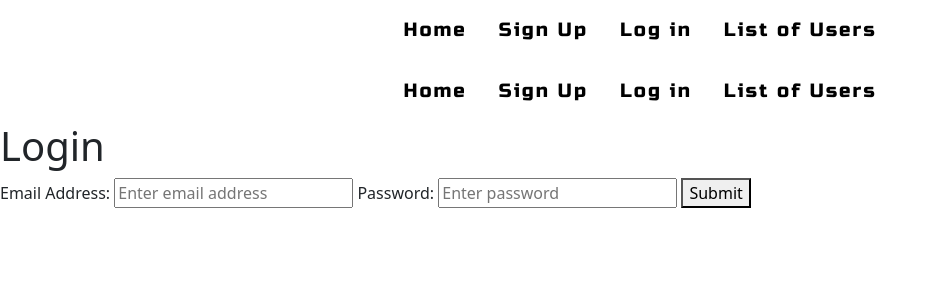
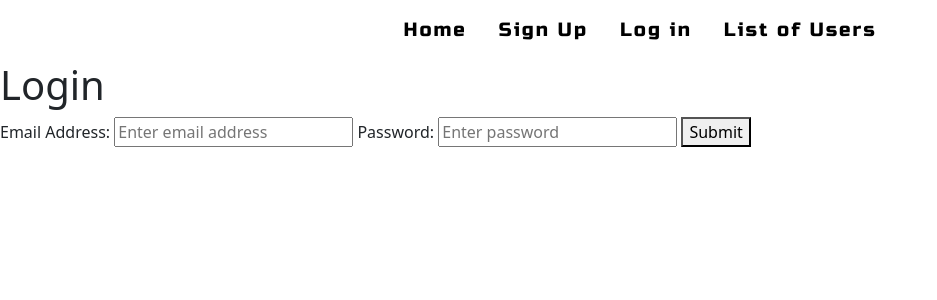
Before and after one commit to NgataiCherrington/introAppDev-assignment-chernj1-frontEnd, a SvelteKit app in the folder introAppDev-frontEnd-Assignment/: page /auth/login in a window 1280 px wide. Shown: the top 300 px of the page, without its empty margins (0-937 px from the left). Built offline with nearby package versions, Linux system fonts and the light colour scheme; a web font is replaced by a local one.

Commit message:
Delete navbar from login form page

```diff
--- a/introAppDev-frontEnd-Assignment/src/routes/auth/login/+page.svelte
+++ b/introAppDev-frontEnd-Assignment/src/routes/auth/login/+page.svelte
@@ -1,9 +1,7 @@
 <script>
 	let { form } = $props();
-    import NavBar from "$lib/NavBar.svelte";
 </script>
 
-<NavBar />
 <h1>Login</h1>
 
 <form method="POST" action="?/login">
```
